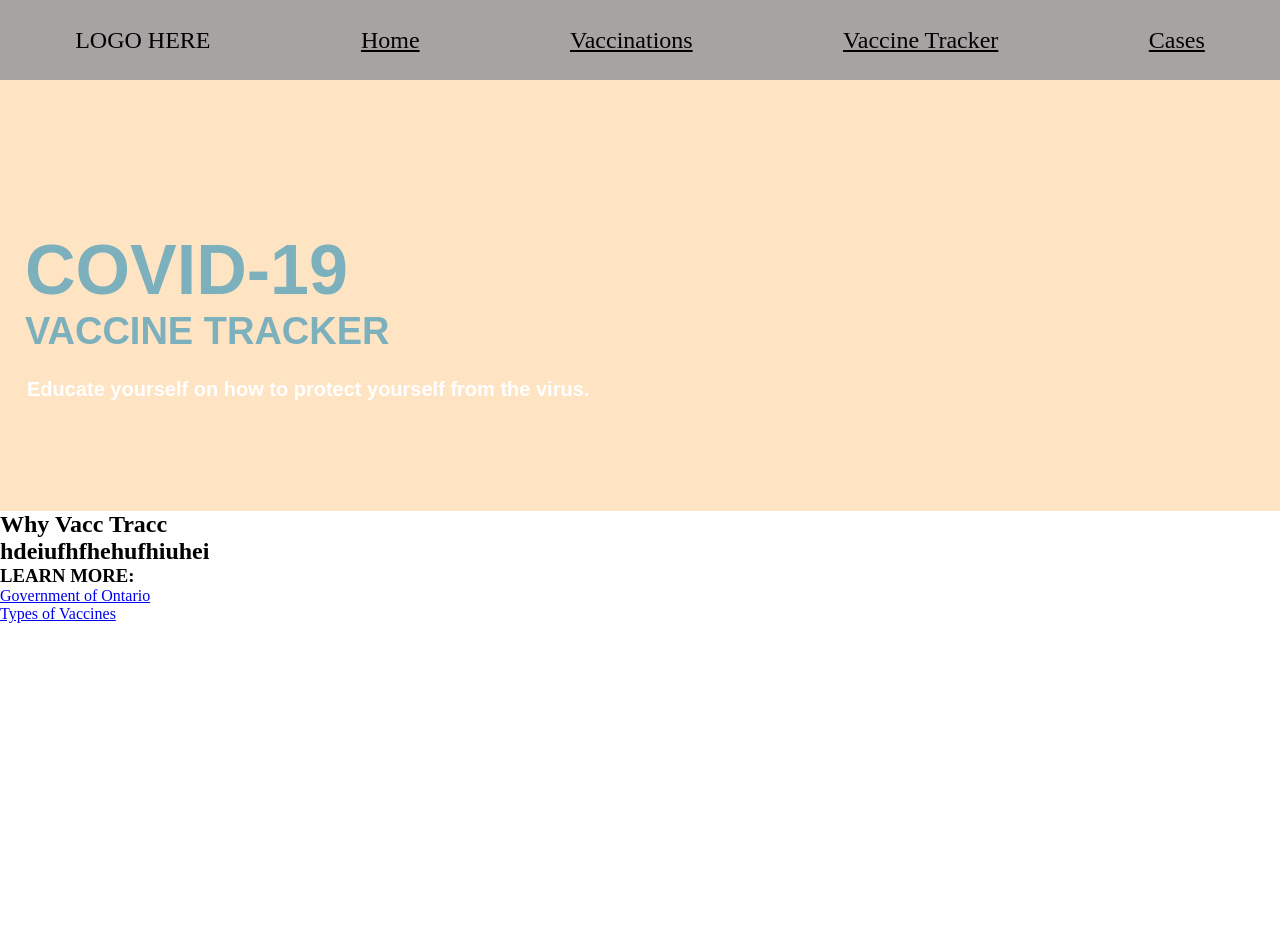
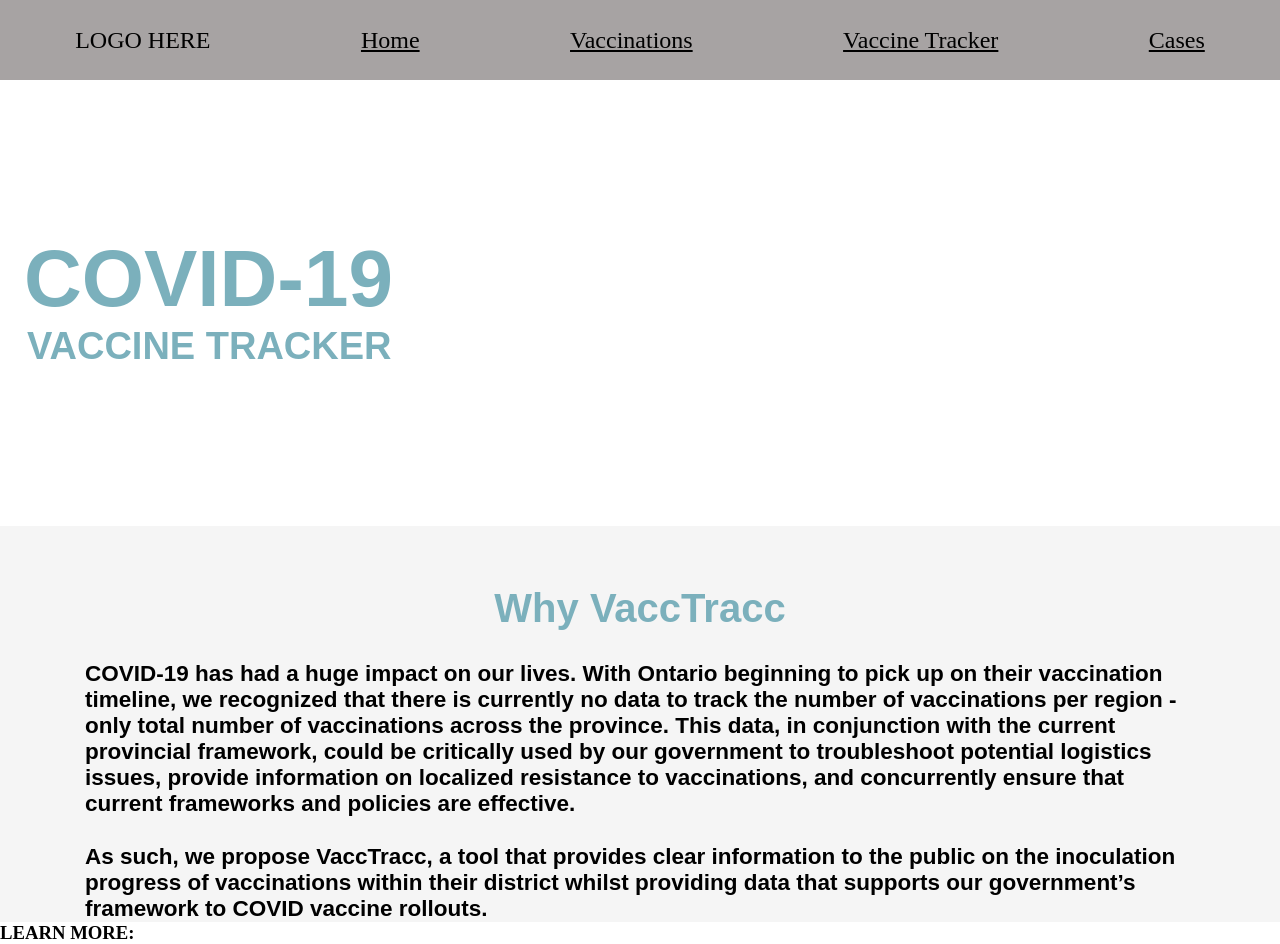
Before and after one commit to tansonlee/delta-hacks, a React (Create React App) app: page / in a window 1280 px wide. Shown: the top 944 px of the page. Before the commit the page ends 800 px from the top, so only its background shows below. Built offline with nearby package versions, Linux system fonts and the light colour scheme.

Commit message:
home page

```diff
--- a/src/Pages/HomePage/HomePage.css
+++ b/src/Pages/HomePage/HomePage.css
@@ -1,15 +1,15 @@
 
-.intro-block{
-    background-color: bisque;
+.back{
+    max-width: 600px;
 }
 
 .title{
     color: #7bb0bc;
     font-family: Arial, Helvetica, sans-serif;
-    font-size: 70px;
+    font-size: 80px;
     text-align: left;
-    padding-top: 150px;
-    padding-left: 25px;
+    padding-top: 153px;
+    padding-left: 24px;
 }
 
 .heading{
@@ -17,7 +17,7 @@
     font-family: Arial, Helvetica, sans-serif;
     font-size: 38px;
     text-align: left;
-    padding-left: 25px;
+    padding-left: 27px;
 }
 
 .subtitle{
@@ -25,10 +25,34 @@
     font-family: Arial, Helvetica, sans-serif;
     font-size: 20px;
     padding-top: 25px;
-    padding-left: 27px;
+    padding-left: 29px;
     padding-bottom: 110px;
 }
 
+.about-block{
+    background-color:whitesmoke;
+}
+
+.about{
+    color: #7bb0bc;
+    font-family: Arial, Helvetica, sans-serif;
+    font-size: 40px;
+    text-align: center;
+    padding-top: 60px;
+    padding-bottom: 30px;
+}
+
+.about-text{
+    color: black;
+    font-family: Arial, Helvetica, sans-serif;
+    font-size: 15px;
+    padding-left: 85px;
+    padding-right: 85px;
+}
+
+.text1{
+    padding-bottom: 27px;
+}
 
 .link{
     display:flex;
--- a/src/Pages/HomePage/HomePage.js
+++ b/src/Pages/HomePage/HomePage.js
@@ -5,14 +5,29 @@ function HomePage() {
 	return(
 		<>
 			<div className="intro-block">
+
 				<h1 className="title">COVID-19</h1>
 				<h1 className="heading">VACCINE TRACKER</h1>
 				<h1 className="subtitle">Educate yourself on how to protect yourself from the virus.</h1>
 			</div>
 
 			<div className="about-block">
-				<h2 className="about">Why Vacc Tracc</h2>
-				<h2 className="about-text">hdeiufhfhehufhiuhei</h2>
+				<h2 className="about">Why VaccTracc</h2>
+				<h2 className="about-text">
+					<h2 className="text1">
+					COVID-19 has had a huge impact on our lives. With Ontario beginning to pick up on their
+					vaccination timeline, we recognized that there is currently no data to track the number of
+					vaccinations per region - only total number of vaccinations across the province.
+					This data, in conjunction with the current provincial framework, could be critically used
+					by our government to troubleshoot potential logistics issues, provide information on localized
+					resistance to vaccinations, and concurrently ensure that current frameworks and policies are effective.
+					</h2>
+					<h2 className="text2">
+					As such, we propose VaccTracc, a tool that provides clear information to the public on the inoculation
+					progress of vaccinations within their district whilst providing data that supports our government’s
+					framework to COVID vaccine rollouts.
+					</h2>
+				</h2>
 			</div>
 
 			<div className="learn-block">
```
Also changed, not shown: src/block.png (added), src/logo.png (added).
